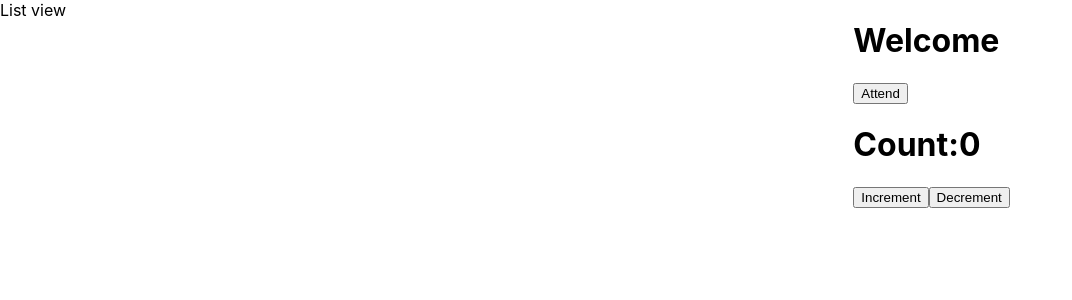
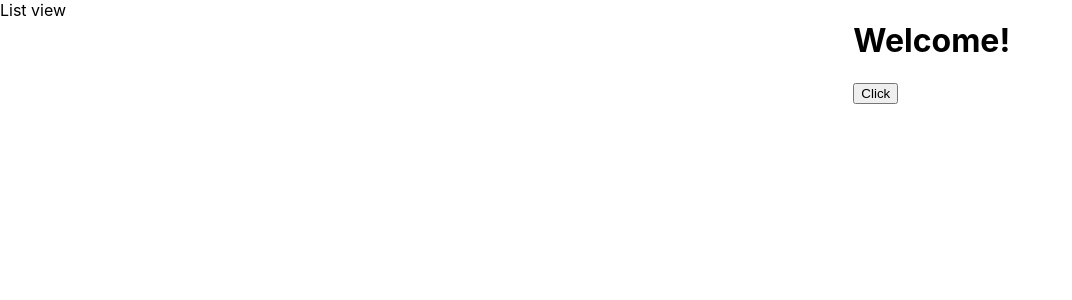
Before and after one commit to santhosh-natarajan/product, a React (Create React App) app: page / in a window 1280 px wide. Shown: the top 300 px of the page, without its empty margins (0-1072 px from the left). Built offline with nearby package versions, Linux system fonts and the light colour scheme.

Commit message:
Event binding updated

```diff
--- a/src/App.js
+++ b/src/App.js
@@ -4,6 +4,7 @@ import { Header } from "./Components/Header.Component";
 import { } from "@mui/material/Grid";
 import Message from "./Components/Messgae";
 import Counter from "./Components/Counter";
+import EventBinding from "./Components/EventBinding";
 
 function App() {
   return (
@@ -12,11 +13,12 @@ function App() {
     //     <Footer/>
     // </div>
     <Grid container>
-        <Grid xs={8}>List view</Grid>
-        <Grid xs={4}>
-          <Message/>
-          <Counter/>
-        </Grid>
+      <Grid xs={8}>List view</Grid>
+      <Grid xs={4}>
+        {/* <Message/> */}
+        {/* <Counter/> */}
+        <EventBinding/>
+      </Grid>
     </Grid>
   );
 }
--- /dev/null
+++ b/src/Components/EventBinding.js
@@ -0,0 +1,44 @@
+import { Component } from "react"
+
+class EventBinding extends Component {
+    constructor() {
+        super();
+        this.state = {
+            message: 'Welcome!'
+        }
+        this.onClickHandler = this.onClickHandler.bind(this)
+    }
+    /**
+     * 1. bind method
+     * 2. use arrow function
+     * 3. binding from constructor
+     * 4. triggered function as arrow function
+     */
+
+    /**bind method */
+    onClickHandler() {
+        this.setState({
+            message: 'Thank you!'
+        })
+    }
+
+    /**triggeed function */
+    onClickHandlerTriggered = () => {
+        this.setState({
+            message: 'Thank you!'
+        })
+    }
+    render() {
+        return (
+            <div>
+                <h1>{this.state.message}</h1>
+                {/* <button onClick={this.onClickHandler.bind(this)}>Click</button>  */}
+                {/* <button onClick={() => this.onClickHandler()}>Click</button> */}
+                {/* <button onClick={this.onClickHandler}>Click</button> */}
+                <button onClick={this.onClickHandlerTriggered}>Click</button>
+            </div>
+        )
+    }
+}
+
+export default EventBinding
```
